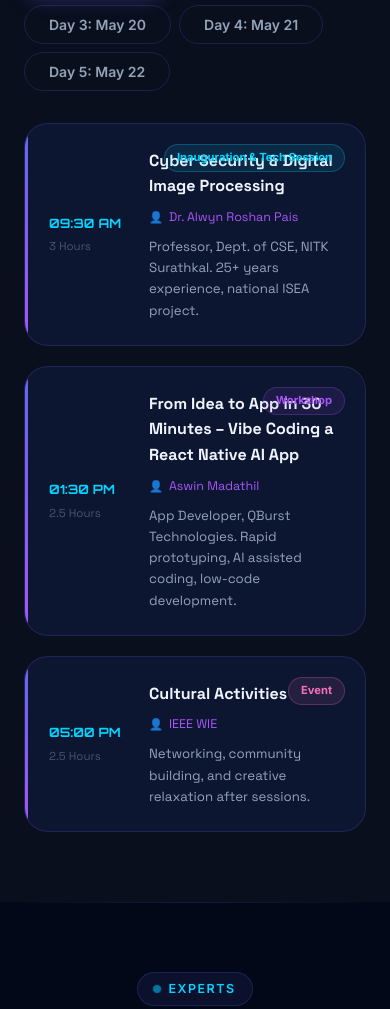
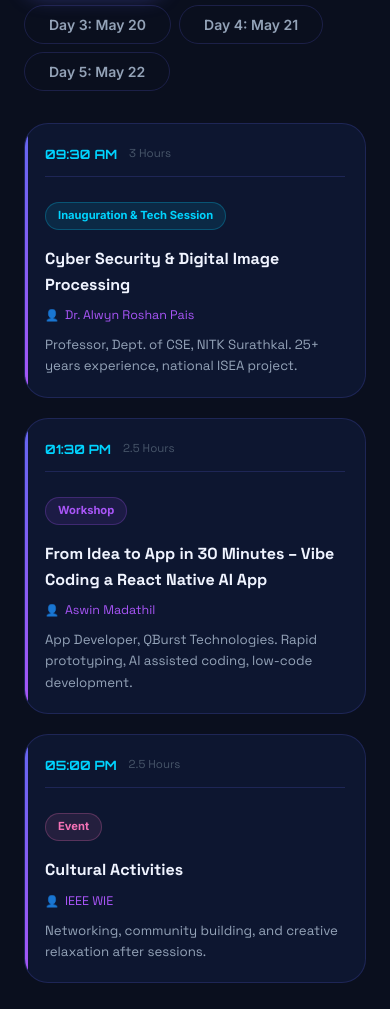
Before and after one commit to rohnroy0/Summer_camp_website, a plain HTML site: page index.html in a window 390 px wide. Shown: the part 4341-5350 px from the top of the page. Drawn offline with nearby package versions, Linux system fonts and the light colour scheme.

Commit message:
Fix mobile schedule layout overlap

```diff
--- a/style.css
+++ b/style.css
@@ -2028,7 +2028,34 @@
   }
 
   .schedule-item {
-    grid-template-columns: 80px 1fr;
+    grid-template-columns: 1fr;
+    gap: 12px;
+    padding: 20px;
+  }
+
+  .schedule-time {
+    flex-direction: row;
+    justify-content: flex-start;
+    gap: 12px;
+    border-bottom: 1px solid var(--border-color);
+    padding-bottom: 12px;
+    margin-bottom: 12px;
+  }
+
+  .schedule-time .duration {
+    margin-top: 0;
+  }
+
+  .schedule-badge {
+    position: relative;
+    top: 0;
+    right: 0;
+    display: inline-block;
+    margin-bottom: 12px;
+  }
+
+  .schedule-details h4 {
+    margin-top: 4px;
   }
 }
 
```
